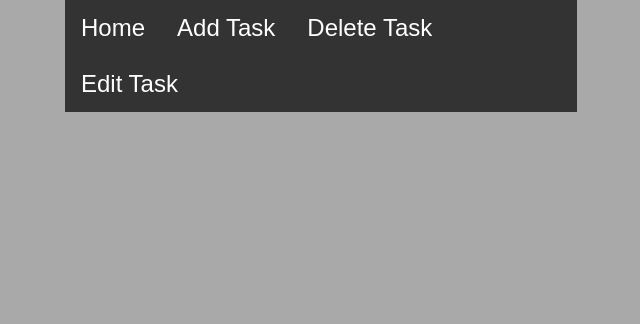
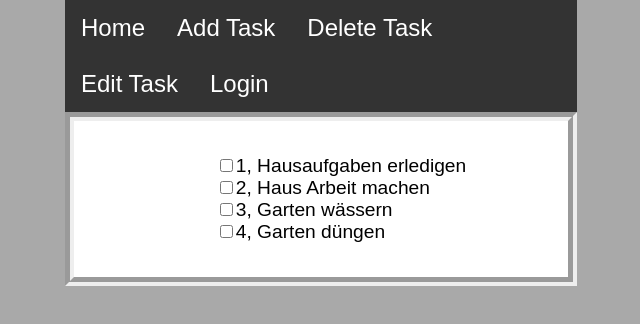
Before and after one commit to Satora4/lb2, a React (Create React App) app: page /task in a window 1280 px wide. Shown: the top 324 px of the page, without its empty margins (319-959 px from the left). Built offline with nearby package versions, Linux system fonts and the light colour scheme; data requests are answered from the project's data file.

Commit message:
changing class => className

```diff
--- a/db.json
+++ b/db.json
@@ -17,5 +17,11 @@
       "id": 4
     }
   ],
-  "users": []
+  "users": [
+    {
+      "name": "Test User",
+      "pw": 1234,
+      "id": 1
+    }
+  ]
 }
--- a/src/App.js
+++ b/src/App.js
@@ -1,38 +1,38 @@
 import './App.css';
-import {
-    BrowserRouter as Router,
-    Switch,
-    Route
-} from "react-router-dom";
+import {BrowserRouter as Router, Route, Switch} from "react-router-dom";
 
 import Tasks from "./tasks/tasks"
 import AddTask from "./tasks/PostTask";
 import DeleteTask from "./tasks/DeleteTask";
 import EditTask from "./tasks/PutTask";
+import Login from "./login/login"
 
 function App() {
     return (
         <Router>
-            <div class="menu">
+            <div className="menu">
                 <nav>
-                    <ul class="ul">
-                        <li class="li">
-                            <a href="/">Home</a>
+                    <ul className="ul">
+                        <li className="li">
+                            <a href="/task">Home</a>
                         </li>
-                        <li class="li">
+                        <li className="li">
                             <a href="/addTask">Add Task</a>
                         </li>
-                        <li class="li">
+                        <li className="li">
                             <a href="/deleteTask">Delete Task</a>
                         </li>
-                        <li class="li">
+                        <li className="li">
                             <a href="/editTask">Edit Task</a>
+                        </li>
+                        <li className="li">
+                            <a href="/">Login</a>
                         </li>
                     </ul>
                 </nav>
 
                 <Switch>
-                    <Route exact path="/">
+                    <Route path="/task">
                         <Tasks/>
                     </Route>
                     <Route path="/addTask">
@@ -47,6 +47,9 @@ function App() {
                         <EditTask/>
                         <Tasks/>
                     </Route>
+                    <Route exact path="/">
+                        <Login/>
+                    </Route>
                 </Switch>
             </div>
         </Router>
--- a/src/tasks/DeleteTask.js
+++ b/src/tasks/DeleteTask.js
@@ -26,7 +26,7 @@ export default class DeleteTask extends React.Component {
 
     render() {
         return (
-            <div class="form">
+            <div className="form">
                 <form onSubmit={this.handleSubmit}>
                     <label>Task ID:</label>
                     <input type="text" autoComplete="off" name="id" onChange={this.handleChange}/>
--- a/src/tasks/PostTask.js
+++ b/src/tasks/PostTask.js
@@ -32,7 +32,7 @@ export default class PostTask extends React.Component {
 
     render() {
         return (
-            <div class="form">
+            <div className="form">
                 <form onSubmit={this.handleSubmit}>
                     <label>Description:</label>
                     <input type="text" autoComplete="off" name="description" onChange={this.handleChange}/>
--- a/src/tasks/PutTask.js
+++ b/src/tasks/PutTask.js
@@ -36,7 +36,7 @@ export default class PutTask extends React.Component {
 
     render() {
         return (
-            <div class="form">
+            <div className="form">
                 <form onClick={this.handleUpdate}>
                     <h4>Axios PUT Request Example in React</h4>
                     <label>Task Id:</label>
--- a/src/tasks/tasks.js
+++ b/src/tasks/tasks.js
@@ -20,7 +20,7 @@ export default class Tasks extends React.Component {
 
     render() {
         return (
-            <div class="form">
+            <div className="form">
                 <ul>
                     {this.state.tasks.map(task => <li><input type="checkbox"/>{task.id}, {task.description}</li>)}
                 </ul>
```
